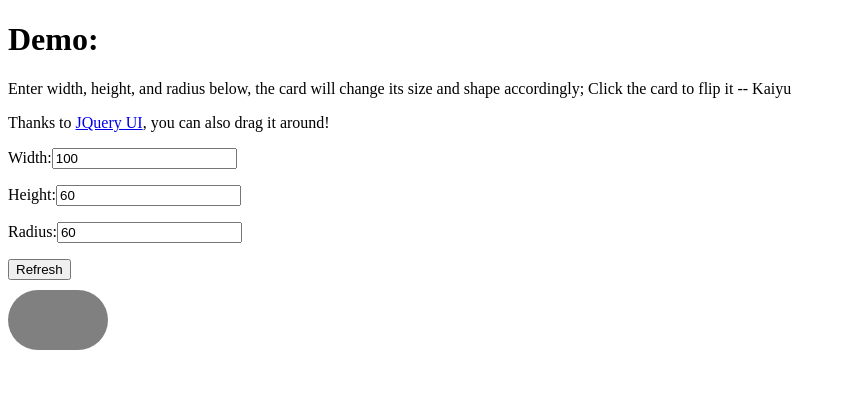
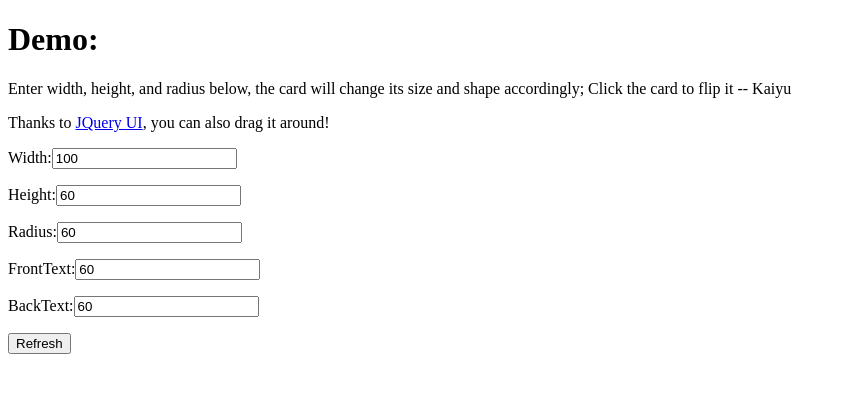
Before and after one commit to zkytony/card_flash_ui, a PHP site: page /demo.php in a window 1280 px wide. Shown: the top 393 px of the page, without its empty margins (0-846 px from the left). Run offline with PHP 8.4, Linux system fonts and the light colour scheme; some libraries are stand-ins or nearby versions.

Commit message:
add front and back input for flash card

```diff
--- a/demo.php
+++ b/demo.php
@@ -21,6 +21,8 @@ require_once "view/card_view.php";
 	<p>Width:<input type="text" id="width-field" class="text-field" value="100" pattern="[0-9]+"></p>
 	<p>Height:<input type="text" id="height-field" class="text-field" value="60" pattern="[0-9]+"></p>
 	<p>Radius:<input type="text" id="radius-field" class="text-field" value="60" pattern="[0-9]+"></p>
+    <p>FrontText:<input type="text" id="front-field" class="text-field" value="60" pattern="[0-9]+"></p>
+    <p>BackText:<input type="text" id="back-field" class="text-field" value="60" pattern="[0-9]+"></p>
 	<button class="btn" id="refresh-btn">Refresh</button>
 	<div class="card-div-wrapper" id="card-container-0"></div>
 	<script src="script/card.js"></script>
@@ -28,6 +30,10 @@ require_once "view/card_view.php";
 	 var width = parseInt($('#width-field').val());
 	 var height = parseInt($('#height-field').val());
 	 var radius = parseInt($('#radius-field').val());
+
+	 var front = ($('#front-field').val());
+	 var back = ($('#back-field').val());
+
 
 	 showCard(width, height, radius, 'demo', 'card-container-0');
 	</script>
--- a/script/card.js
+++ b/script/card.js
@@ -54,12 +54,12 @@ function flip(jqueryObj) {
 // radius - the radius of the round corner; set to 0 if want right angle corners
 // id - the id you want to give for this card div
 // parentID - the parent element's id you want to append this card div to
-function showCard(width, height, radius, id, parentID) {
+function showCard(front, back, width, height, radius, id, parentID) {
   // 'one-card' class defines the general style of one card
   // 'flipper', 'flipper-front', 'flipper-back', 'flip', together makes the div flippable
   var html = "<div id='" + id + "-card' class='one-card flipper'>";
-  html += "<div id='" + id + "-front' class='one-card-front flipper-front'></div>";
-  html += "<div id='" + id + "-back' class='one-card-back flipper-back'></div>";
+  html += "<div id='" + id + "-front' class='one-card-front flipper-front'> " + front + "</div>";
+  html += "<div id='" + id + "-back' class='one-card-back flipper-back'> " + back + "</div>";
   html += "</div>";
 
   $("#" + parentID).append(html);
```
